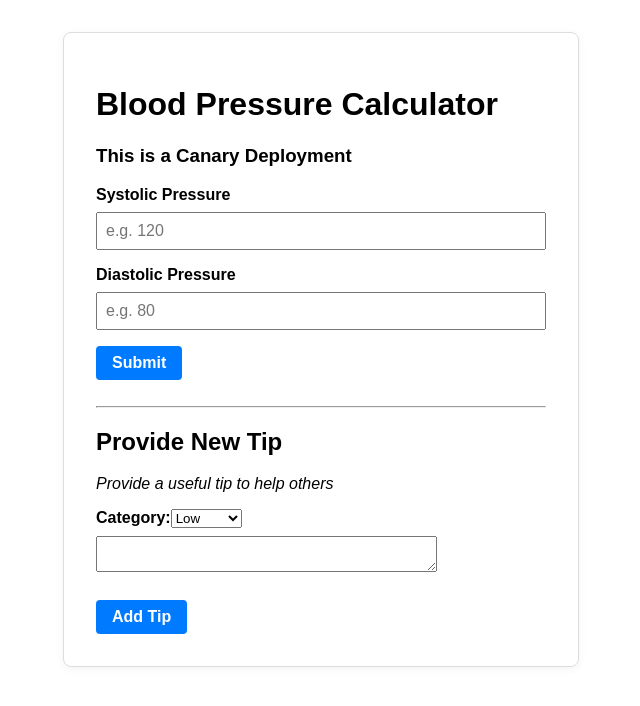
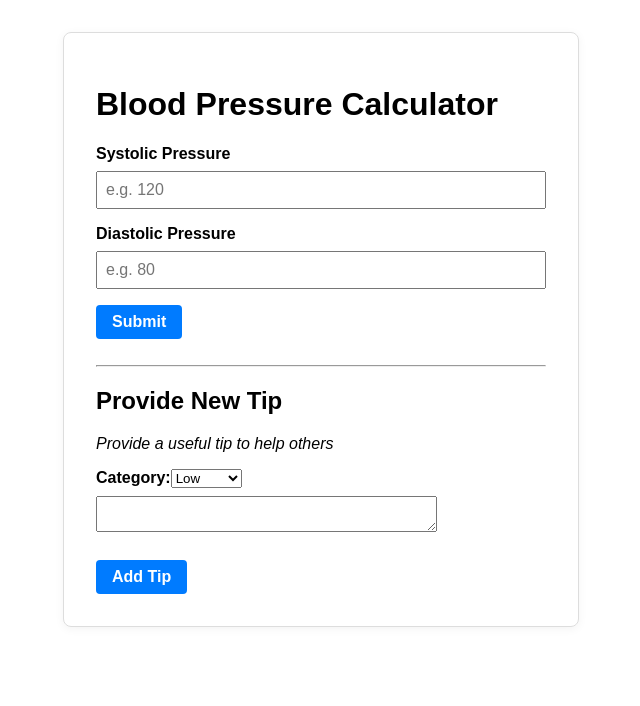
Before and after one commit to sianob/bp-frontend, a React (Vite) app: page / in a window 1280 px wide. Shown: the top 706 px of the page, without its empty margins (319-959 px from the left). Built offline with nearby package versions, Linux system fonts and the light colour scheme; no server answers.

Commit message:
remove canary heading

```diff
--- a/src/App.jsx
+++ b/src/App.jsx
@@ -65,7 +65,6 @@ export default function App() {
   return (
     <div className="container">
       <h1>Blood Pressure Calculator</h1>
-      <h3>This is a Canary Deployment</h3>
       <form onSubmit={handleSubmit}>
         <div>
           <label htmlFor="systolic">Systolic Pressure</label>
```
